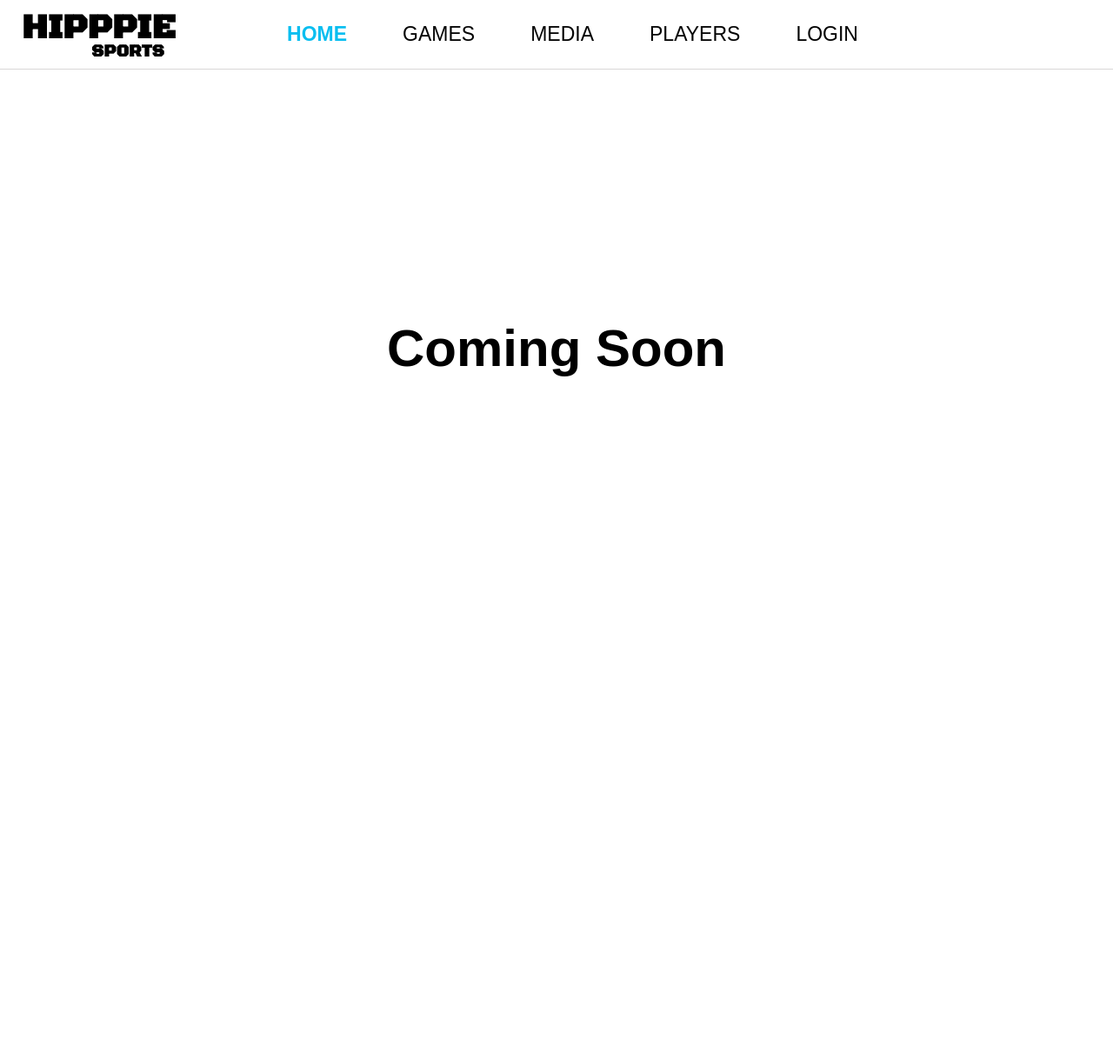
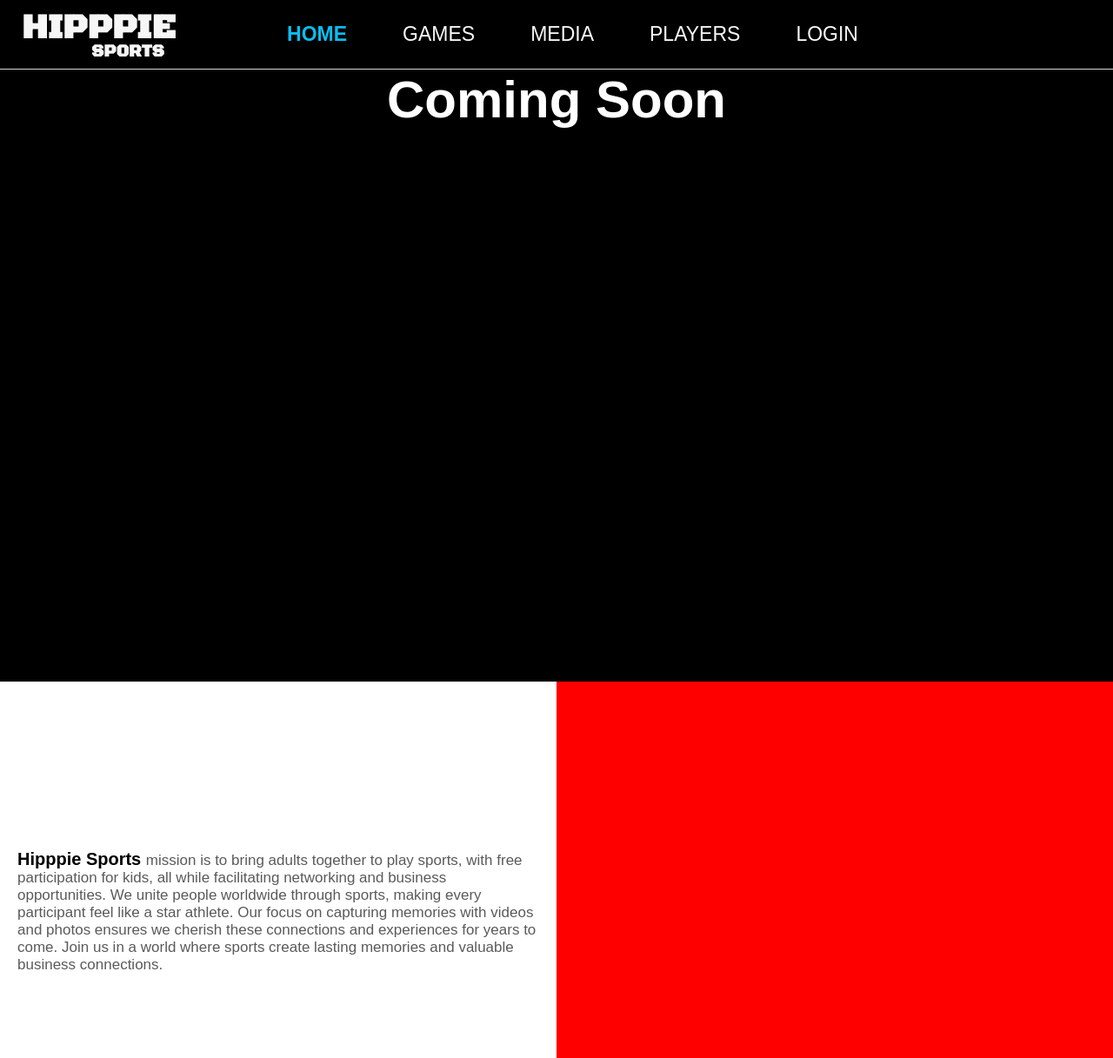
Before and after one commit to Hipppie3/Basketball_frontend, a React (Vite) app: page / in a window 1280 px wide. Shown: the top 1217 px of the page at 87% size. Before the commit the page ends 800 px from the top, so only its background shows below. Built offline with nearby package versions, Linux system fonts and the light colour scheme; no server answers.

Commit message:
update home page

```diff
--- a/src/components/Navbar.css
+++ b/src/components/Navbar.css
@@ -8,7 +8,7 @@
 }
 
 .navbar {
- background-color: white;
+ background-color: black;
  height: 10dvh;
  display: flex;
  justify-content: center;
@@ -27,7 +27,7 @@
 .login a {
   text-decoration: none;
   font-size: 21px;
-  color: black;
+  color: rgb(247, 241, 241);
 }
 .navbar-container {
  display: flex;
@@ -40,7 +40,7 @@
 }
 
 .navbar-logo {
- color: rgb(0, 0, 0);
+ color: rgb(246, 246, 246);
  cursor: pointer;
  text-decoration: none;
  font-size: 2.5rem;
@@ -93,7 +93,7 @@
 } */
 
 .nav-links {
- color: rgb(3, 3, 3);
+ color: rgb(250, 249, 249);
  display: flex;
  text-decoration: none;
  padding: 1rem;
--- a/src/pages/Home.css
+++ b/src/pages/Home.css
@@ -1,7 +1,63 @@
 .home-container {
  font-size: 40px;
- height: 80dvh;
+ height: 220dvh;
+ display: flex;
+ flex-direction: column;
+}
+
+.section-one {
+ width: 100%;
+ flex: .4;
+ background-color: rgb(0, 0, 0);
+}
+.home-title {
  display: flex;
  justify-content: center;
+ color: white;
+}
+.section-two {
+ display: flex;
+ width: 100%;
+ flex: .3;
+ background-color: red;
+ flex-direction: row;
+}
+
+.section-three {
+ display: flex;
+ width: 100%;
+ flex: .3;
+ background-color: rgb(227, 227, 227);
+ flex-direction: row;
+}
+
+.about-left {
+ display: flex;
+ flex: .5;
+ background-color: white;
  align-items: center;
+ justify-content: center;
 }
+
+.about-paragraph {
+ font-size: 17px;
+ margin: 20px;
+ color: rgb(91, 90, 90)
+}
+.hipppie-sport {
+ color: black;
+ font-size: 20px;
+ font-weight: bold;
+}
+.about-right {
+ flex: .5;
+}
+
+.section-three {
+display: flex;
+justify-content: center;
+}
+
+.sponsors {
+ margin-top: 3rem;
+}
--- a/src/pages/Home.jsx
+++ b/src/pages/Home.jsx
@@ -1,41 +1,36 @@
-import React, { useContext } from 'react';
-import { useNavigate } from 'react-router-dom';
-import { AuthContext } from '../context/AuthContext';
 import './Home.css'
 
 function Home() {
-  const { user, loggedIn, setUser, setLoggedIn } = useContext(AuthContext);
-  const navigate = useNavigate('');
 
-  const handleLogout = () => {
-    // Perform logout logic
-    fetch("https://agile-reef-32463-2ad3559c3e00.herokuapp.com/logout", {
-      method: "DELETE",
-    })
-      .then((response) => {
-        if (response.ok) {
-          setUser(null);
-          setLoggedIn(false);
-          navigate('/login');
-        }
-      });
-  };
+return (
+  <div className="home-container">
 
-  return (
-    <div className="home-container">
+    <section className='section-one'>
+      <h2 className="home-title">Coming Soon</h2>
+    </section>
+
+    <section className="section-two">
+      <div className="about-left">
+        <p className="about-paragraph">
+          <span className="hipppie-sport">Hipppie Sports </span>mission is to bring adults together to play sports, with free participation for kids, all while facilitating networking and business opportunities. We unite people worldwide through sports, making every participant feel like a star athlete. Our focus on capturing memories with videos and photos ensures we cherish these connections and experiences for years to come. Join us in a world where sports create lasting memories and valuable business connections.
+        </p>
+      </div>
+      <div className="about-right">
+
+      </div>
+    </section>
+
+    <section className="section-three">
+      <div className="sponsors">
+        Sponsors
+      </div>
       <div>
-        {user ? (
-          <>
-        <h2>Hi {user ? user.username : 'Guest'}!</h2>
-        <button onClick={handleLogout}>Logout</button>
-        </>
-        ) : (
-          <h2>Coming Soon</h2>
-        )
-}
+
       </div>
-    </div>
-  );
+    </section>
+
+  </div>
+  )
 }
 
 export default Home;
```
